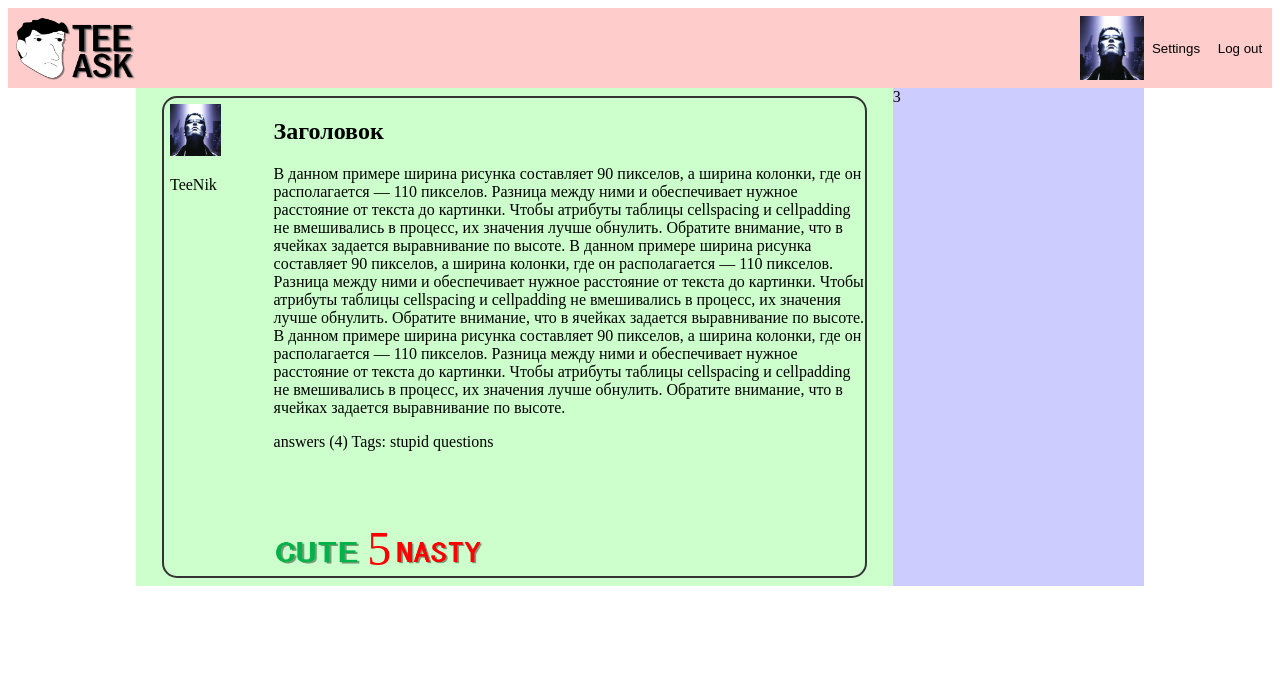
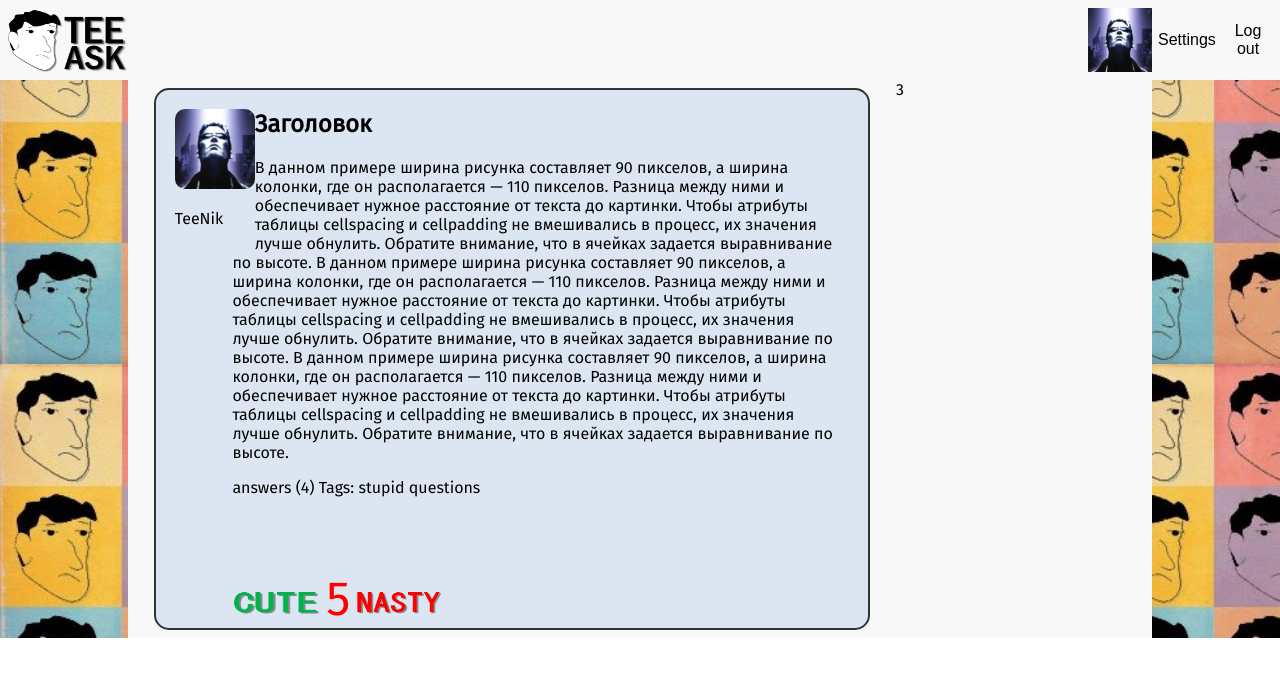
Before and after one commit to TeeNik/TeeAsk, a Django app: template templates/index.html in a window 1280 px wide. Shown: the top 677 px of the page. Run offline with Django 3.2, Linux system fonts and the light colour scheme; the template is opened without the code that fills it, so the values that code supplies are empty.

Commit message:
index [2]

```diff
--- a/templates/base.css
+++ b/templates/base.css
@@ -1,4 +1,11 @@
+body{
+    margin: 0;
+    font-family: 'Fira Sans', sans-serif;
+}
+
 .grid {
+
+  background-image: url(../static/img/back.jpg);
   display: grid;
   width: 100%;
   height: 100%;
@@ -12,7 +19,7 @@
   }
 
 .grid > :nth-child(1) {
-    background-color: #FCC;
+    background-color: #f8f8f8;
 
     grid-column-start: banner-start;
     grid-column-end: banner-end;
@@ -22,8 +29,8 @@
 }
 
 .grid > :nth-child(2) {
-    background-color: #CFC;
 
+    background-color: #f8f8f8;
     grid-row-start: header-bottom;
     grid-row-end: main-bottom;
 
@@ -31,8 +38,8 @@
 }
 
 .grid > :nth-child(3) {
-    background-color: #CCF;
 
+    background-color: #f8f8f8;
     grid-row-start: header-bottom;
     grid-row-end: main-bottom;
 
@@ -47,6 +54,7 @@
 }
 
 .header-button-right{
+    font-size: 16px;
 	cursor: pointer;
 	background-color: transparent;
 	border: none;
@@ -58,28 +66,33 @@
 }
 
 .header-button-right:hover{
-	font-size: 16px;
+	font-size: 18px;
 }
 
 .post {
 	margin: 1vh 2vw;
 	border: solid 2px #333333;
 	border-radius: 15px;
+    background-color: #dce6f2;
 }
 
 .post-pic {
-    padding-left: 0.5vw;
-    padding-top: 0.5vw;
+    padding-left: 1.5vw;
+    padding-top: 1.5vw;
     float: left;
 }
 
 .post-text {
-    margin-left: 110px;
+    margin-left: 6vw;
+    margin-right: 2vw;
 }
 
 .post-img {
     width: 4vw;
     height: 4vw;
+    min-width: 80px;
+    min-height: 80px;
+    border-radius: 10px;
 }
 
 .rating-text{
--- a/templates/index.html
+++ b/templates/index.html
@@ -6,6 +6,7 @@
     <meta charset="utf-8">
     <title> TeeAsk </title>
     <link rel="stylesheet" type="text/css" href="base.css">
+    <link href="https://fonts.googleapis.com/css?family=Fira+Sans" rel="stylesheet">
 </head>
 
 <body>
```
Also changed, not shown: static/img/back.jpg (added).
